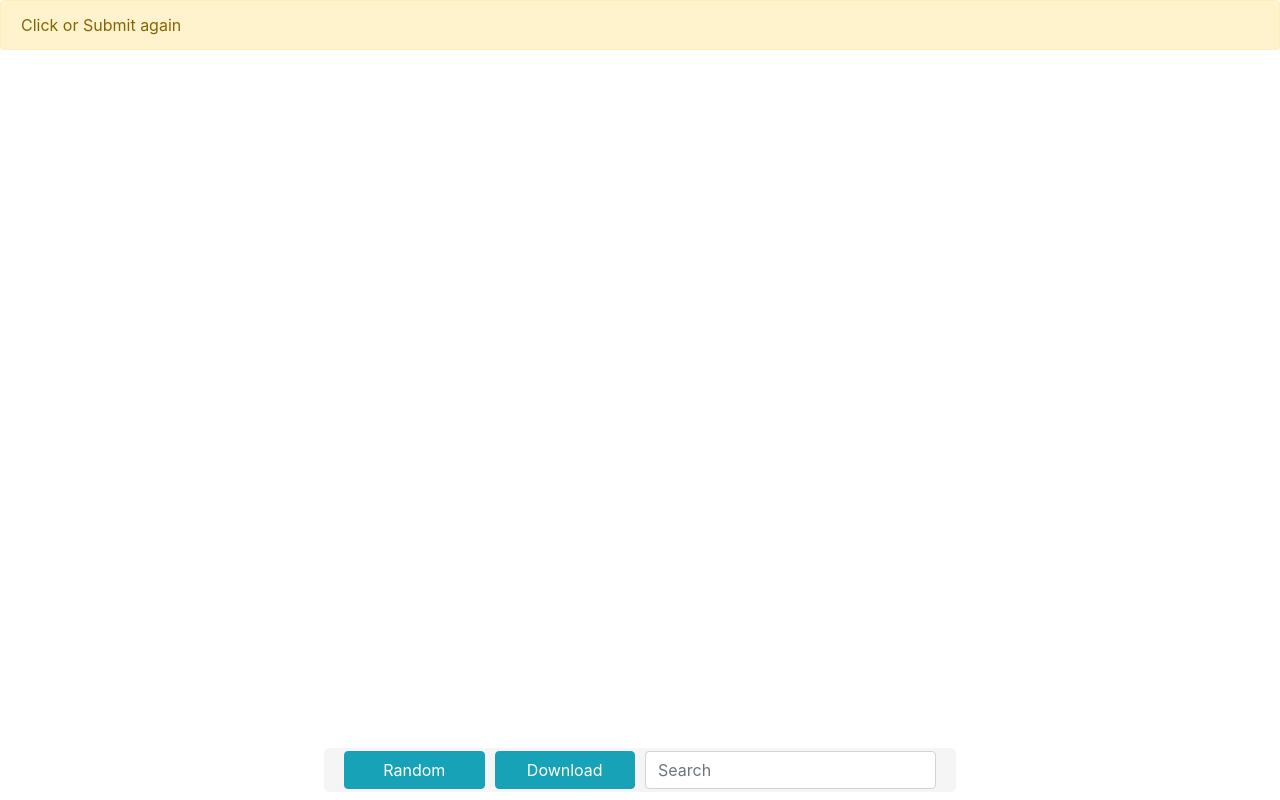
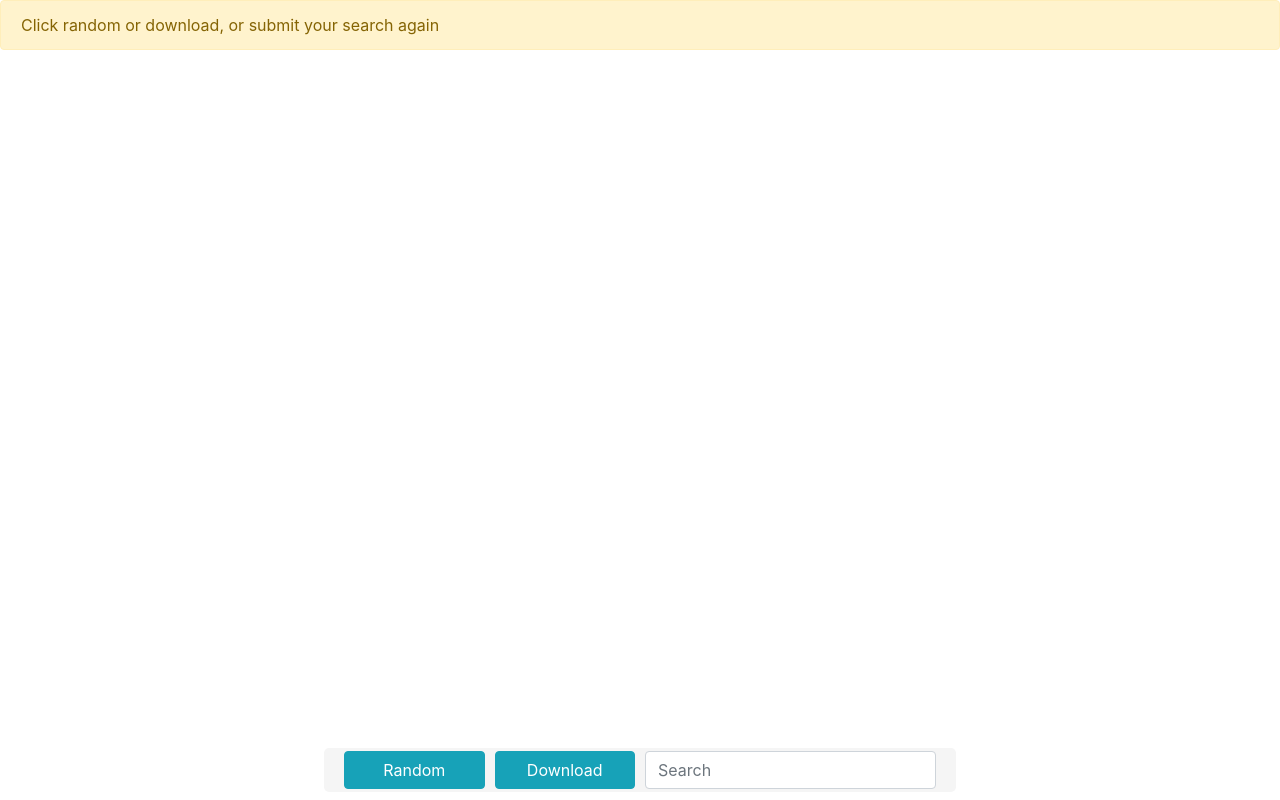
Before and after one commit to pricemc/jquery, a plain HTML site: page index.html in a window 1280 px wide. Both pictures are taken after a click on the button "Click". Drawn offline with nearby package versions, Linux system fonts and the light colour scheme; no server answers.

Commit message:
finished

```diff
--- a/index.html
+++ b/index.html
@@ -104,7 +104,7 @@
                         $("#api").click(function (e) {
                             options["accesskey"] = 'dfdfa4f2d7bd2c1be0a34e3dcdef9a788eaeaf7c21365b3332e1ec1f27bf7702';
                             console.log(options['accesskey']);
-                            $('.background').html('<div class="alert alert-warning" role="alert">Click or Submit again</div>')
+                            $('.background').html('<div class="alert alert-warning" role="alert">Click random or download, or submit your search again</div>')
                         })
                     },
                     beforeSend: setHeader
```
